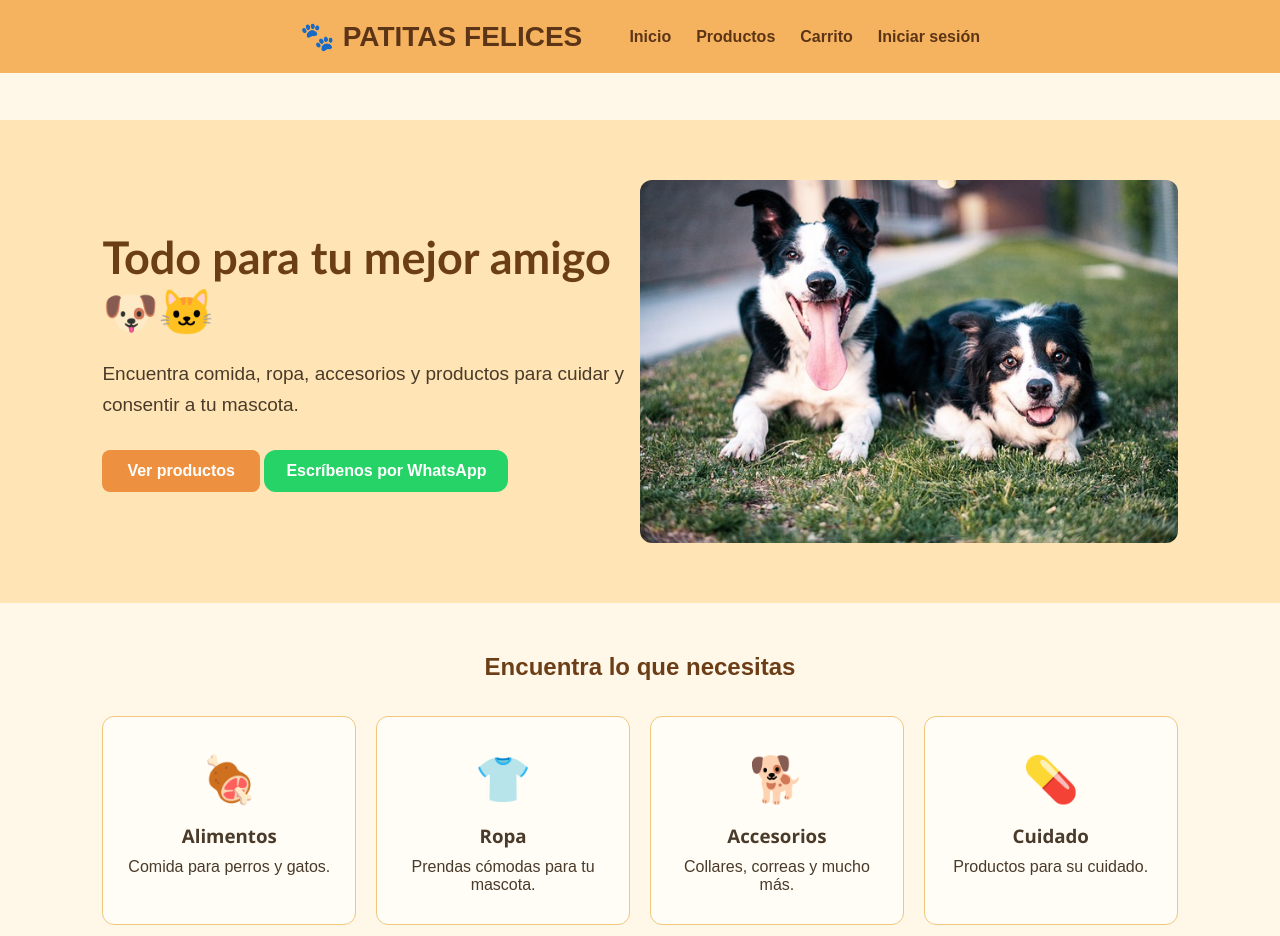
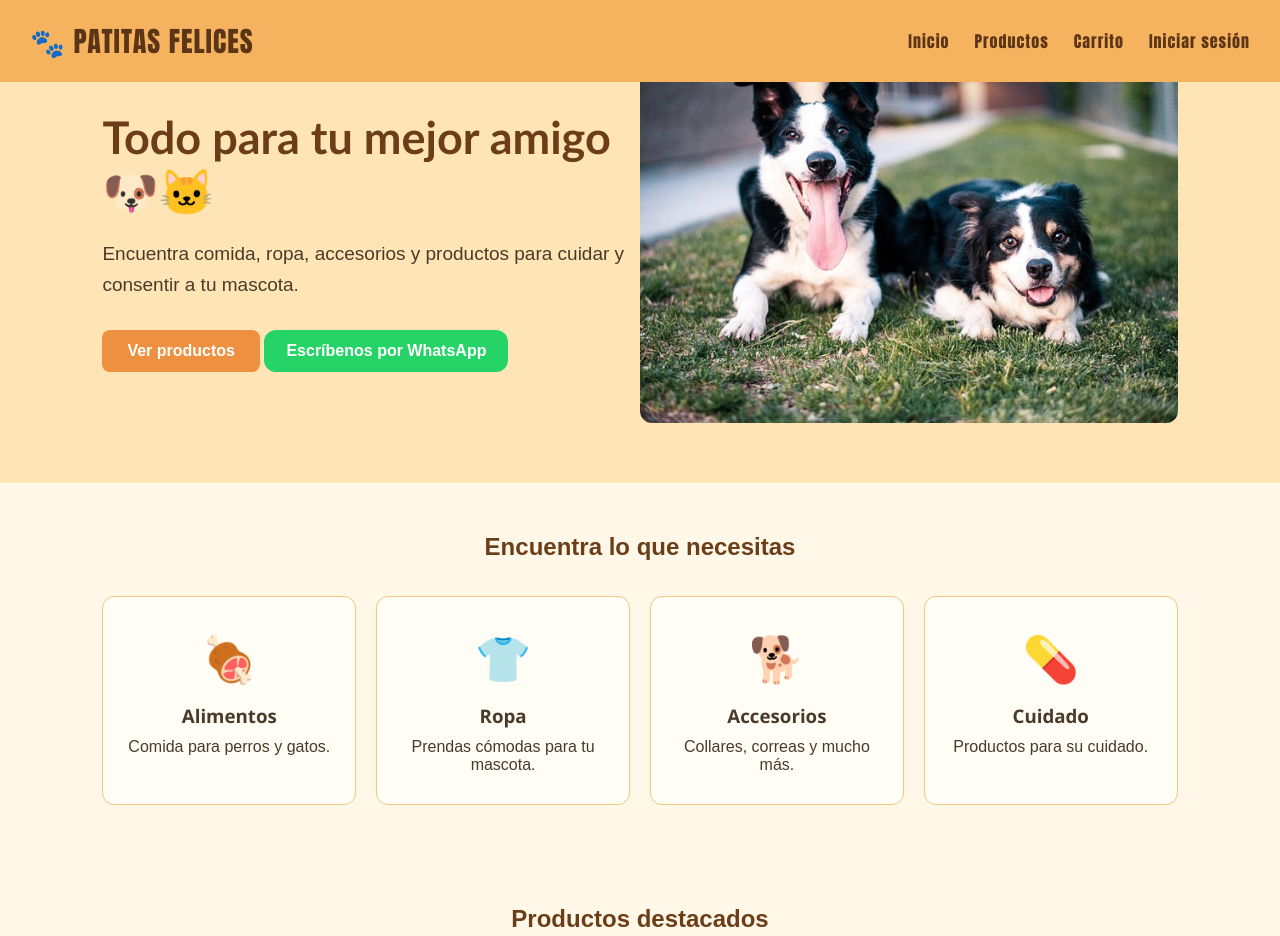
Before and after one commit to thomyszh07/Patitas-Felices, a website with bundled scripts: page index.html in a window 1280 px wide. Shown: the top 936 px of the page. Built offline with nearby package versions, Linux system fonts and the light colour scheme; no server answers.

Commit message:
Mas cosasas

```diff
--- a/css/estilos.css
+++ b/css/estilos.css
@@ -41,18 +41,20 @@ a {
 }
 */
 header {
+    font-family: Impact, Haettenschweiler, 'Arial Narrow Bold', sans-serif;
     position: fixed;
     width: 100%;
     background-color: #f6b35f;
     display: flex;
     justify-content: space-between;
     align-items: center;
-    padding: 20px 300px;
+    padding: 20px 30px;
+    letter-spacing: 1px;
     z-index: 1000;
 }
 
 main {
-    padding-top: 120px;
+   /*padding-top: 120px;*/
     flex: 1;
 }
 
@@ -82,7 +84,7 @@ nav a:hover {
 ========================= */
 
 .hero {
-    min-height: 450px;
+    min-height: 480px;
     padding: 60px 8%;
 
     display: flex;
```
Also changed, not shown: carrito.html (+1 -1 lines), datos-entrega.html (+1 -1 lines).
